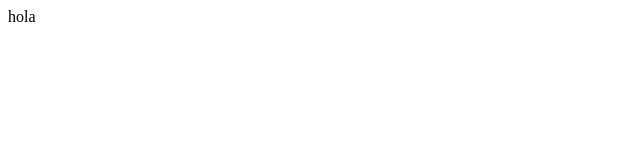
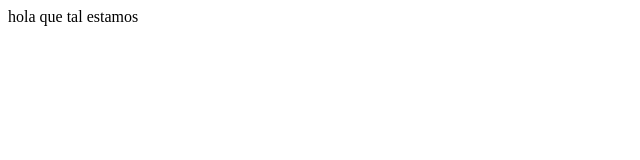
Before and after one commit to mbazan16/jQuery, a plain HTML site: page core/inicio.html in a window 1280 px wide. Shown: the whole page, without its empty margins (0-640 px from the left). Drawn offline with Linux system fonts and the light colour scheme.

Commit message:
pagina de inicio

```diff
--- a/core/inicio.html
+++ b/core/inicio.html
@@ -7,6 +7,6 @@
     <title>Document</title>
 </head>
 <body>
-    hola
+    hola que tal estamos
 </body>
 </html>
```
